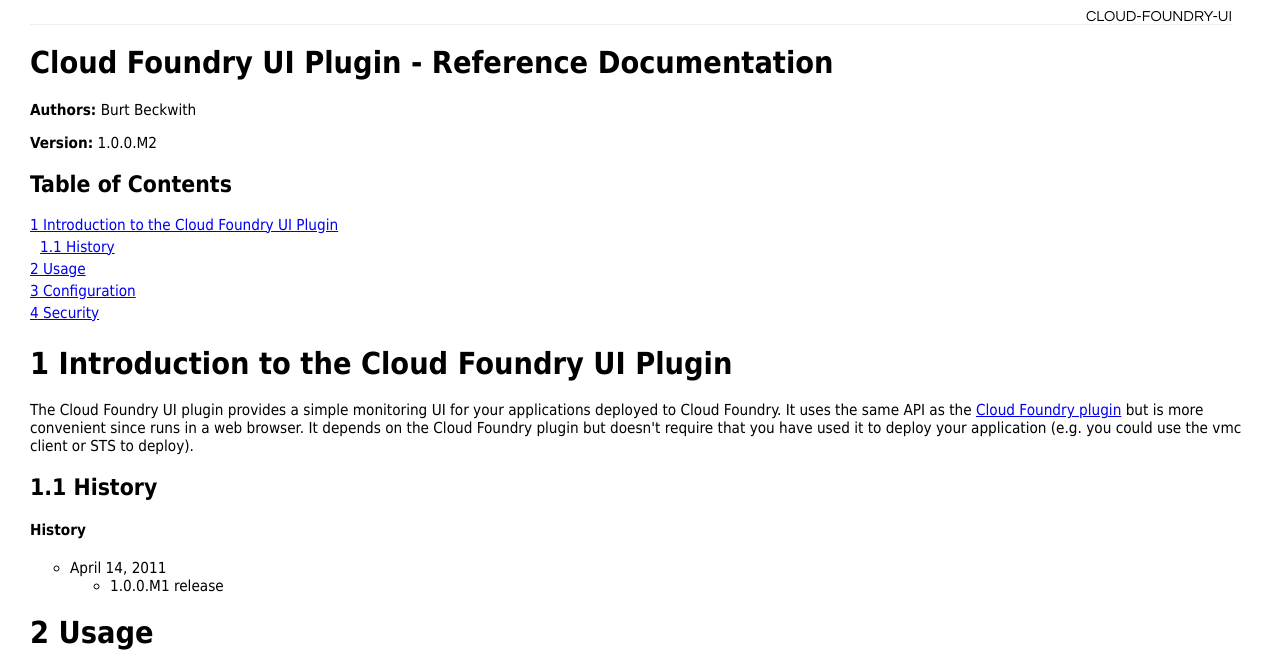
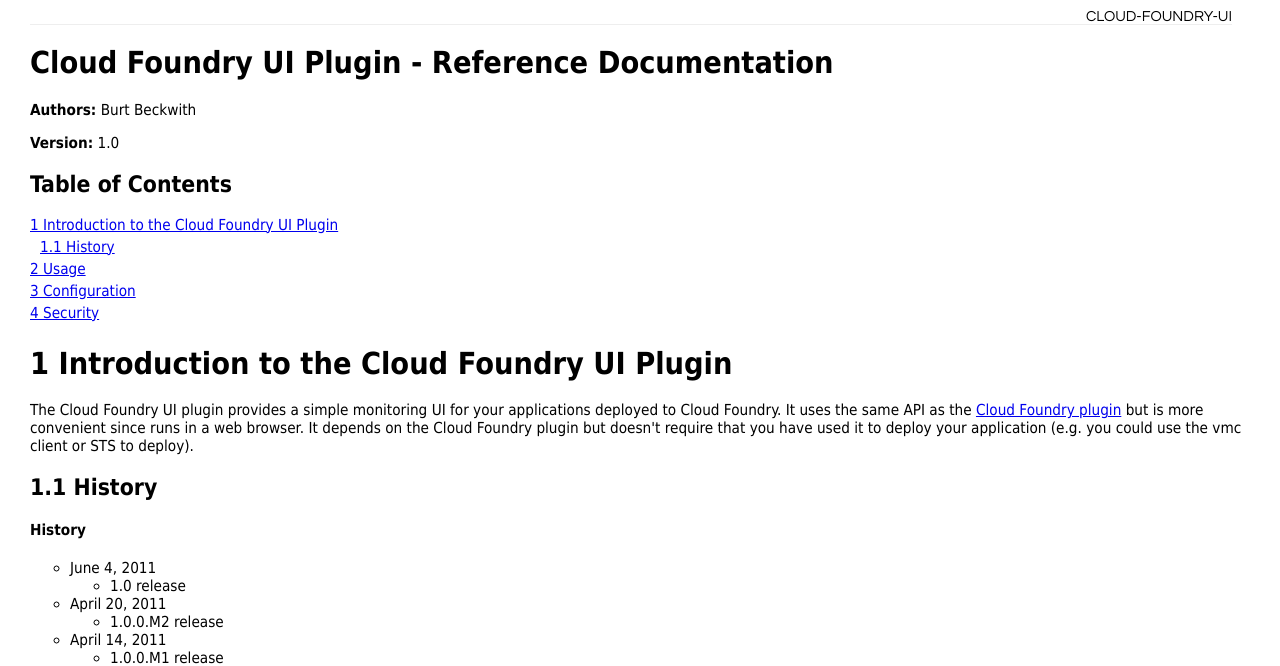
Before and after one commit to grails-plugins/grails-cloud-foundry-ui, a plain HTML site: page docs/manual/guide/single.html in a window 1280 px wide. Shown: the part 162-828 px from the top of the page. Drawn offline with Linux system fonts and the light colour scheme.

Commit message:
1.0 release

```diff
--- a/docs/manual/guide/single.html
+++ b/docs/manual/guide/single.html
@@ -1,6 +1,6 @@
 <html>
     <head>
-        <title>Cloud Foundry UI Plugin 1.0.0.M2 - Reference Documentation</title>
+        <title>Cloud Foundry UI Plugin 1.0 - Reference Documentation</title>
         <link rel="stylesheet" href="../css/main.css" type="text/css" media="screen" title="Style" charset="utf-8"/>
         <link rel="stylesheet" href="../css/pdf.css" type="text/css" media="print" title="PDF" charset="utf-8" />
     </head>
@@ -16,7 +16,7 @@
             <div class="message">cloud-foundry-ui</div>
             <h1>Cloud Foundry UI Plugin - Reference Documentation</h1>
             <p><strong>Authors:</strong> Burt Beckwith</p>
-            <p><strong>Version:</strong> 1.0.0.M2</p>
+            <p><strong>Version:</strong> 1.0</p>
             <em></em>
         </div>
 
@@ -27,6 +27,14 @@
         <div id="content">
             <h1><a name="1 Introduction to the Cloud Foundry UI Plugin">1 Introduction to the Cloud Foundry UI Plugin</a></h1>The Cloud Foundry UI plugin provides a simple monitoring UI for your applications deployed to Cloud Foundry. It uses the same API as the <a href="http://grails.org/plugin/cloud-foundry" target="blank">Cloud Foundry plugin</a> but is more convenient since runs in a web browser. It depends on the Cloud Foundry plugin but doesn't require that you have used it to deploy your application (e.g. you could use the vmc client or STS to deploy).<p class="paragraph"/><h2><a name="1.1 History">1.1 History</a></h2><h4>History</h4>
 <ul class="star">
+<li>June 4, 2011</li>
+<ul class="star">
+<li>1.0 release</li>
+</ul>
+<li>April 20, 2011</li>
+<ul class="star">
+<li>1.0.0.M2 release</li>
+</ul>
 <li>April 14, 2011</li>
 <ul class="star">
 <li>1.0.0.M1 release</li>
```
Also changed, not shown: docs/manual/guide/1 Introduction to the Cloud Foundry UI Plugin.html (+8 -0 lines), docs/manual/guide/index.html (+2 -2 lines), docs/manual/guide/pages/1.1 History.html (+8 -0 lines), docs/manual/index.html (+1 -1 lines), index.html (+1 -1 lines), 1 other file.
